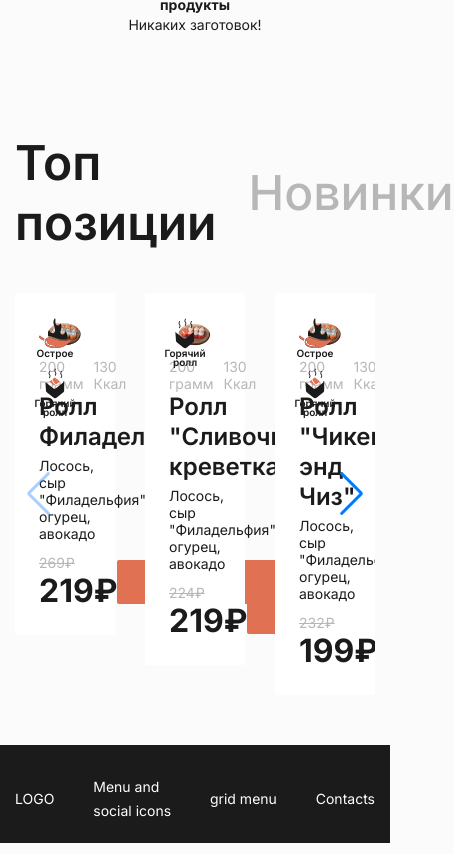
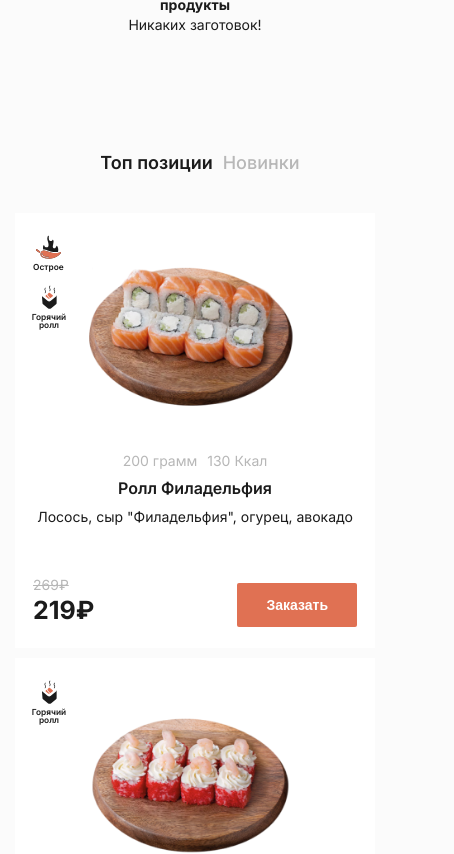
Before and after one commit to DoccHik/Riksha, a React (Create React App) app: page / in a window 390 px wide. Shown: the part 1335-2189 px from the top of the page, 454 px wide, since content can reach past the window. Built offline with nearby package versions, Linux system fonts and the light colour scheme.

Commit message:
Адаптированы карточки продуктов

```diff
--- a/src/Components/Positions/Positions.jsx
+++ b/src/Components/Positions/Positions.jsx
@@ -40,39 +40,20 @@ export const Positions = () => {
             );
           })}
         </ul>
-        <Swiper
-          spaceBetween={30}
-          autoplay={{
-            delay: 10000,
-            disableOnInteraction: false,
-          }}
-          // keyboard={true}
-          // mousewheel={true}
-          modules={[Navigation, Autoplay]}
-          slidesPerView={3}
-          navigation
-          // onSlideChange={() => console.log("slide change")}
-          // onSwiper={(swiper) => console.log(swiper)}
-        >
         <div className={styles["positions-tabs-content"]}>
           {activeTab === 1
             ? tabsPositions.map((tab) =>
                 tab.id === activeTab
                   ? tab.tabContent.map((product) => {
                       return (
-                          <SwiperSlide key={product.id}>
-                            <Card>
+                        <Card key={product.id}>
                           <div
-                                className={
-                                  styles["positions-tabs-content__card"]
-                                }
+                            className={styles["positions-tabs-content__card"]}
                           >
                             {product.sharp && (
                               <div
                                 className={
-                                      styles[
-                                        "positions-tabs-content__card-icon"
-                                      ]
+                                  styles["positions-tabs-content__card-icon"]
                                 }
                               >
                                 {product.imageSharp}
@@ -82,9 +63,7 @@ export const Positions = () => {
                             {product.hot && (
                               <div
                                 className={
-                                      styles[
-                                        "positions-tabs-content__card-icon"
-                                      ]
+                                  styles["positions-tabs-content__card-icon"]
                                 }
                               >
                                 {product.imageHot}
@@ -105,9 +84,7 @@ export const Positions = () => {
                             >
                               <small
                                 className={
-                                      styles[
-                                        "positions-tabs-content__card-gram"
-                                      ]
+                                  styles["positions-tabs-content__card-gram"]
                                 }
                               >
                                 {product.gram} грамм
@@ -131,25 +108,19 @@ export const Positions = () => {
                             </h3>
                             <p
                               className={
-                                    styles[
-                                      "positions-tabs-content__card-structure"
-                                    ]
+                                styles["positions-tabs-content__card-structure"]
                               }
                             >
                               {product.structure}
                             </p>
                             <div
                               className={
-                                    styles[
-                                      "positions-tabs-content__card-bottom"
-                                    ]
+                                styles["positions-tabs-content__card-bottom"]
                               }
                             >
                               <div
                                 className={
-                                      styles[
-                                        "positions-tabs-content__card-price"
-                                      ]
+                                  styles["positions-tabs-content__card-price"]
                                 }
                               >
                                 <small>{product.oldPrice}₽</small>
@@ -159,7 +130,6 @@ export const Positions = () => {
                             </div>
                           </div>
                         </Card>
-                          </SwiperSlide>
                       );
                     })
                   : null
@@ -168,19 +138,14 @@ export const Positions = () => {
                 tab.id === activeTab
                   ? tab.tabContent.map((product) => {
                       return (
-                          <SwiperSlide key={product.id}>
-                            <Card>
+                        <Card key={product.id}>
                           <div
-                                className={
-                                  styles["positions-tabs-content__card"]
-                                }
+                            className={styles["positions-tabs-content__card"]}
                           >
                             {product.sharp && (
                               <div
                                 className={
-                                      styles[
-                                        "positions-tabs-content__card-icon"
-                                      ]
+                                  styles["positions-tabs-content__card-icon"]
                                 }
                               >
                                 {product.imageSharp}
@@ -190,9 +155,7 @@ export const Positions = () => {
                             {product.hot && (
                               <div
                                 className={
-                                      styles[
-                                        "positions-tabs-content__card-icon"
-                                      ]
+                                  styles["positions-tabs-content__card-icon"]
                                 }
                               >
                                 {product.imageHot}
@@ -213,9 +176,7 @@ export const Positions = () => {
                             >
                               <small
                                 className={
-                                      styles[
-                                        "positions-tabs-content__card-gram"
-                                      ]
+                                  styles["positions-tabs-content__card-gram"]
                                 }
                               >
                                 {product.gram} грамм
@@ -239,25 +200,19 @@ export const Positions = () => {
                             </h3>
                             <p
                               className={
-                                    styles[
-                                      "positions-tabs-content__card-structure"
-                                    ]
+                                styles["positions-tabs-content__card-structure"]
                               }
                             >
                               {product.structure}
                             </p>
                             <div
                               className={
-                                    styles[
-                                      "positions-tabs-content__card-bottom"
-                                    ]
+                                styles["positions-tabs-content__card-bottom"]
                               }
                             >
                               <div
                                 className={
-                                      styles[
-                                        "positions-tabs-content__card-price"
-                                      ]
+                                  styles["positions-tabs-content__card-price"]
                                 }
                               >
                                 <small>{product.oldPrice}₽</small>
@@ -267,13 +222,11 @@ export const Positions = () => {
                             </div>
                           </div>
                         </Card>
-                          </SwiperSlide>
                       );
                     })
                   : null
               )}
         </div>
-        </Swiper>
       </div>
     </>
   );
--- a/src/styles/modules/ButtonCustom.module.scss
+++ b/src/styles/modules/ButtonCustom.module.scss
@@ -9,3 +9,9 @@
   border: none;
   cursor: pointer;
 }
+
+@media (max-width: 1050px) {
+  .button-custom {
+    padding: 13px 29px;
+  }
+}
--- a/src/styles/modules/Card.module.scss
+++ b/src/styles/modules/Card.module.scss
@@ -1,15 +1,27 @@
 .card {
-  // max-width: 392px;
-  // width: 100%;
+  max-width: 392px;
+  width: 100%;
+  // min-height: 450px;
   background-color: #fff;
   padding: 24px;
   cursor: pointer;
   display: flex;
   flex-direction: column;
-  justify-content: space-between;
+  justify-content: flex-end;
   // margin: 0px 10px 0px 10px;
   transition: all 0.3s ease;
   &:hover {
     box-shadow: rgba(99, 99, 99, 0.2) 0px 2px 8px 0px;
   }
 }
+
+@media (max-width: 1212px) {
+  .card {
+    padding: 18px;
+  }
+}
+// @media (max-width: 570px) {
+//   .card {
+//     padding: 14px;
+//   }
+// }
--- a/src/styles/modules/MainPage.module.scss
+++ b/src/styles/modules/MainPage.module.scss
@@ -77,12 +77,18 @@
       }
     }
     &-content {
-      // display: grid;
-      // grid-template-columns: repeat(3, 1fr);
-      // grid-gap: 20px 20px;
-      display: flex;
+      display: grid;
+      grid-template-columns: repeat(3, 1fr);
+      grid-gap: 20px 20px;
+      // display: flex;
+      // align-items: center;
       &__card {
         position: relative;
+        margin: 0px 0px 0px 0px;
+        // display: flex;
+        // flex-direction: column;
+        // justify-content: flex-end;
+        // align-items: center;
         &-icon {
           max-width: 32px;
           text-align: center;
@@ -162,6 +168,65 @@
   }
 }
 
+@media (max-width: 1212px) {
+  .positions {
+    &-tabs {
+      &-content {
+        &__card {
+          &-title {
+            font-size: 20px;
+          }
+        }
+      }
+    }
+  }
+}
+@media (max-width: 1050px) {
+  .positions {
+    &-tabs {
+      &-content {
+        &__card {
+          &-price {
+            small {
+              // font-size: 12px;
+              line-height: 10px;
+            }
+            h3 {
+              font-size: 25px;
+            }
+          }
+        }
+      }
+    }
+  }
+}
+
+@media (max-width: 1030px) {
+  .positions {
+    &-tabs {
+      &-content {
+        &__card {
+          &-title {
+            font-size: 18px;
+          }
+        }
+      }
+    }
+  }
+}
+@media (max-width: 950px) {
+  .positions {
+    &-tabs {
+      &-content {
+        display: grid;
+        grid-template-columns: repeat(2, 1fr);
+        grid-gap: 20px 20px;
+        justify-content: center;
+      }
+    }
+  }
+}
+
 @media (max-width: 900px) {
   .advantages {
     &-wrapper {
@@ -169,6 +234,64 @@
       grid-template-columns: repeat(2, 1fr);
       grid-template-rows: repeat(2, 1fr);
       grid-gap: 30px 30px;
+    }
+  }
+}
+@media (max-width: 768px) {
+  .positions {
+    &-tabs {
+      &__item {
+        font-size: 30px;
+        margin: 0px 20px 0px 0px;
+        &-active {
+          font-size: 30px;
+          margin: 0px 20px 0px 0px;
+        }
+      }
+    }
+  }
+}
+@media (max-width: 620px) {
+  .positions {
+    &-tabs {
+      &-content {
+        &__card {
+          &-icon {
+            font-size: 10px;
+            svg {
+              max-width: 25px;
+            }
+          }
+          &-info {
+            display: block;
+          }
+          text-align: center;
+          &-title {
+            font-size: 16px;
+          }
+        }
+      }
+    }
+  }
+}
+@media (max-width: 570px) {
+  .positions {
+    &-tabs {
+      justify-content: center;
+      margin: 0px 0px 20px 0px;
+      &__item {
+        font-size: 18px;
+        margin: 0px 10px 0px 10px;
+        &-active {
+          font-size: 18px;
+          margin: 0px 10px 0px 10px;
+        }
+      }
+      &-content {
+        grid-template-columns: repeat(1, minmax(300px, 392px));
+        grid-gap: 10px 20px;
+        justify-content: center;
+      }
     }
   }
 }
```
Lines whose indentation alone changed are shown as unchanged.
